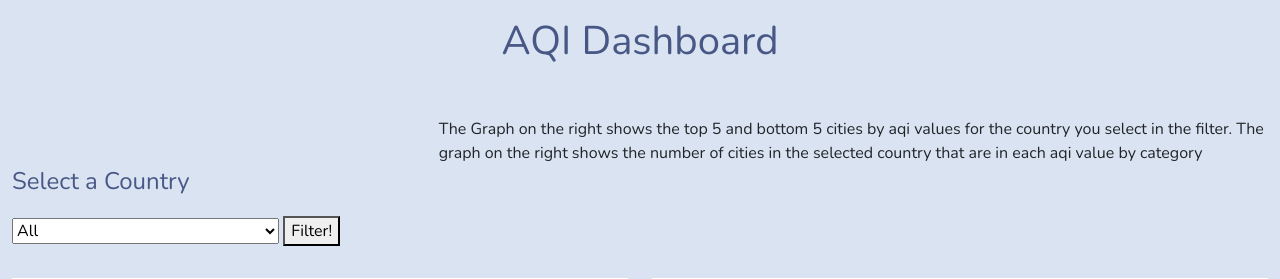
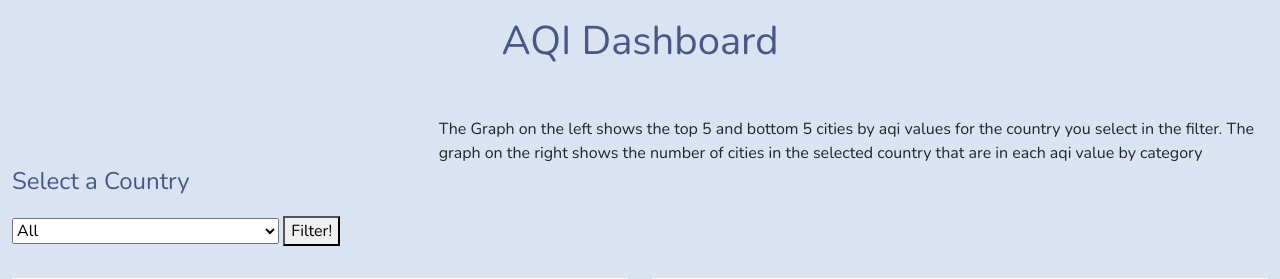
Before and after one commit to andrew-m-vick/project-3-group-08, a Flask app: page /dashboard in a window 1280 px wide. Shown: the part 57-336 px from the top of the page. Run offline with Flask 3, Linux system fonts and the light colour scheme; data comes from the database, SQL or seed files in the repository; some libraries are stand-ins or nearby versions.

Commit message:
update html

```diff
--- a/app/templates/dashboard.html
+++ b/app/templates/dashboard.html
@@ -285,7 +285,7 @@
                 <button id="filter">Filter!</button>
             </div>
             <div class="col-md-8">
-                <p class="text-dark text-dark">The Graph on the right shows the top 5 and bottom 5 cities by aqi values for the country you select in the filter. The graph on the right shows the number of cities in the selected country that are in each aqi value by category</p>
+                <p class="text-dark text-dark">The Graph on the left shows the top 5 and bottom 5 cities by aqi values for the country you select in the filter. The graph on the right shows the number of cities in the selected country that are in each aqi value by category</p>
             </div>
         </div>
         <hr/>
```
Also changed, not shown: 3 other files.
